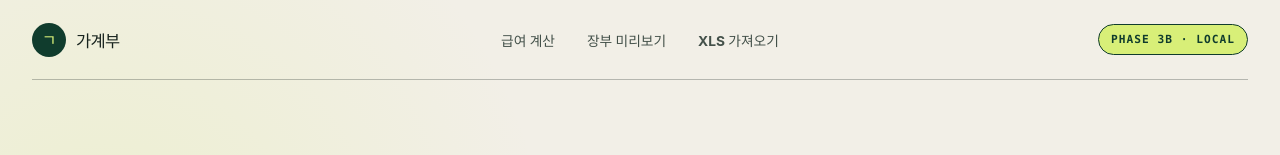
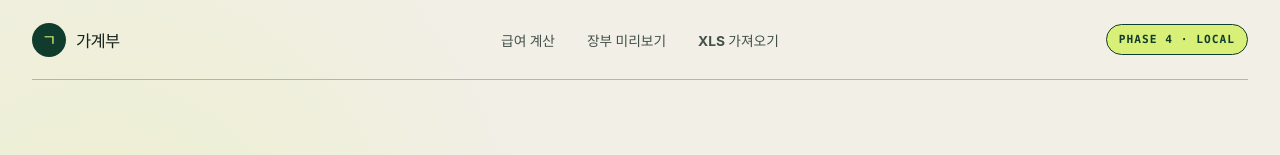
Before and after one commit to sbturtle/ALL_D-DEAL, a React (Vite) app: page / in a window 1280 px wide. Shown: the top 155 px of the page. Built offline with nearby package versions, Linux system fonts and the light colour scheme.

Commit message:
[Fix] : 현재 개발 Phase 표기 갱신
중복 후보 검토 구현 상태에 맞춰 로컬 화면의 Phase 표시를 4로 갱신한다.

```diff
--- a/src/app/app.tsx
+++ b/src/app/app.tsx
@@ -60,7 +60,7 @@ export function App() {
           <a href="#import">XLS 가져오기</a>
         </nav>
 
-        <span className="phase-chip">PHASE 3B · LOCAL</span>
+        <span className="phase-chip">PHASE 4 · LOCAL</span>
       </header>
 
       <main>
```
